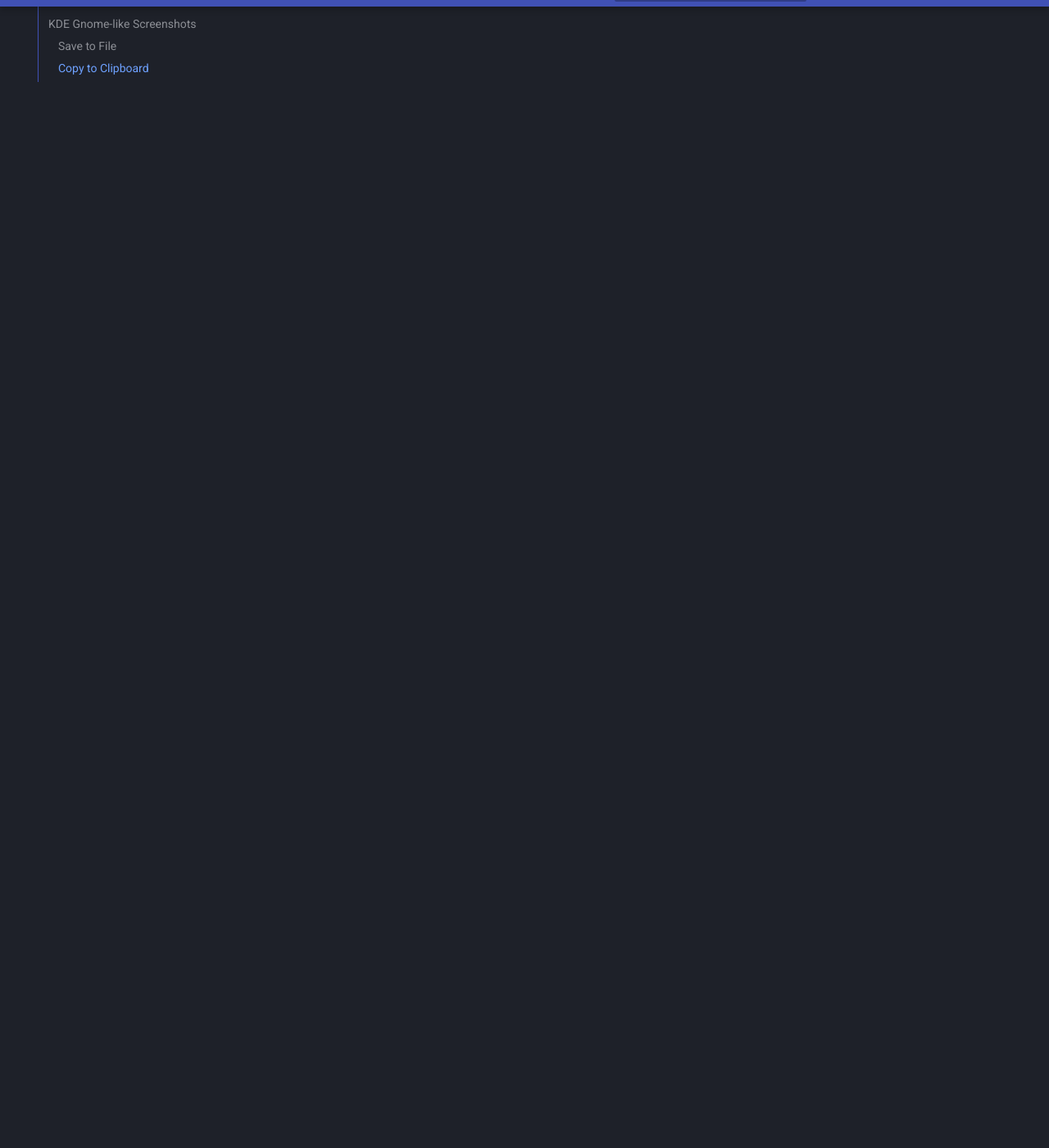
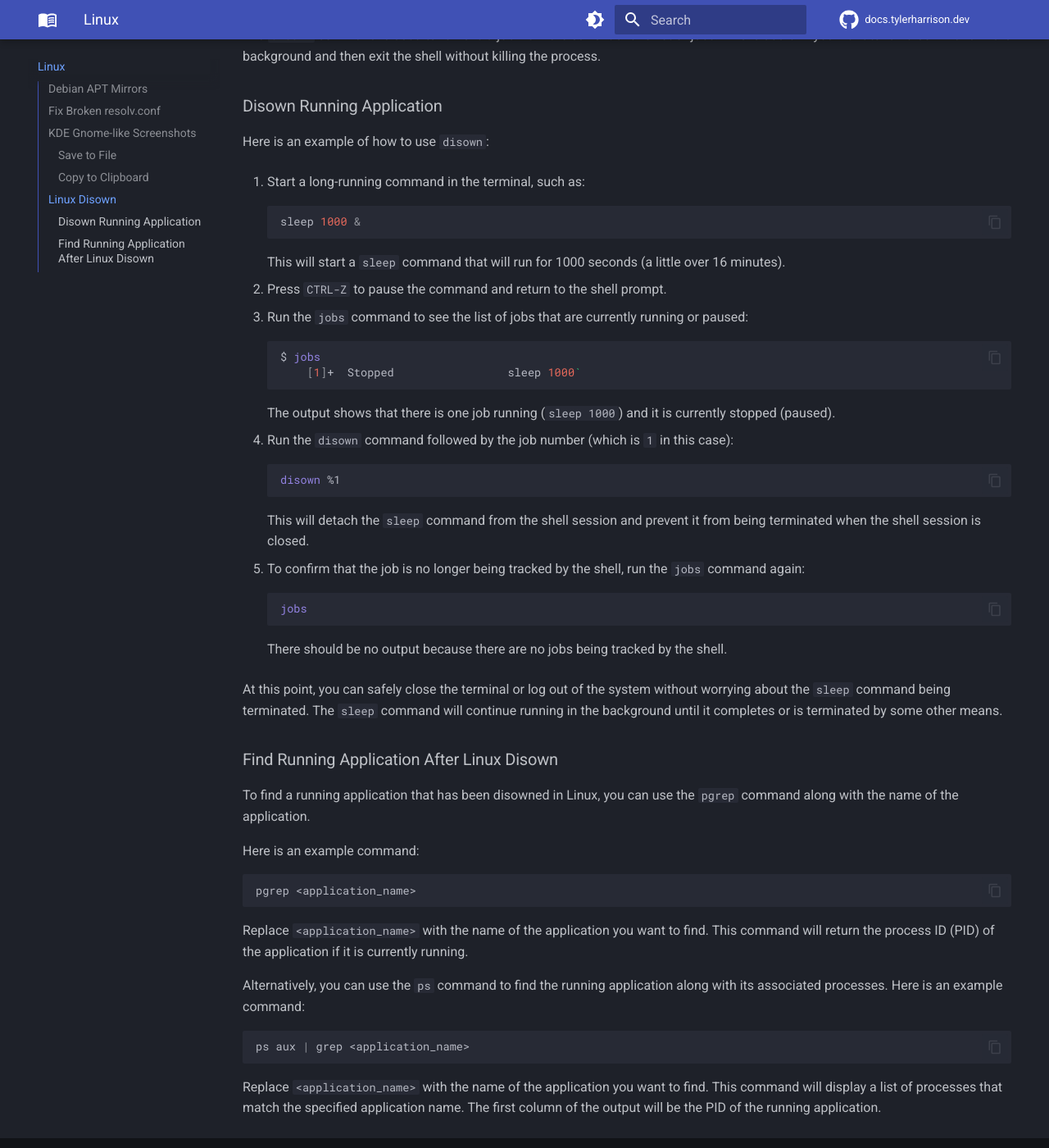
Before and after one commit to williamhatcher/docs.tylerharrison.dev, an MkDocs documentation site: the page built from docs/linux.md, in a window 1280 px wide and 1400 px high, scrolled down 1404 px. Shown: the whole window at 82% size. Built offline with MkDocs 1.6.1 and Material for MkDocs 9.7.7, drawn with Linux system fonts in a browser that asks for light colours; comment, search, counter and statistics services are not loaded; before the commit the page ends 1412 px from its top, so only the background shows below that.

Commit message:
Add Linux disown info
Signed-off-by: Tyler Harrison <tyleraharrison@gmail.com>

````diff
--- a/docs/linux.md
+++ b/docs/linux.md
@@ -41,3 +41,68 @@ You can also use the following commands:
 - `flameshot gui -c` for `Take Screenshot (Copy to Clipboard)`
 - `flameshot full -c` for `Take Screenshot (Full Screen) (Copy to Clipboard)`
 - `flameshot screen -c` for `Take Screenshot (Current Screen) (Copy to Clipboard)`
+
+## Linux Disown
+
+The `disown` command is used to remove a job from the current shell's list of jobs. This is useful if you want to run a command in the background and then exit the shell without killing the process.
+
+### Disown Running Application
+
+Here is an example of how to use `disown`:
+
+1. Start a long-running command in the terminal, such as:
+
+    ```bash
+    sleep 1000 &
+    ```
+
+    This will start a `sleep` command that will run for 1000 seconds (a little over 16 minutes).
+
+2. Press `CTRL-Z` to pause the command and return to the shell prompt.
+
+3. Run the `jobs` command to see the list of jobs that are currently running or paused:
+
+    ```bash
+    $ jobs
+        [1]+  Stopped                 sleep 1000`
+    ```
+
+    The output shows that there is one job running (`sleep 1000`) and it is currently stopped (paused).
+
+4. Run the `disown` command followed by the job number (which is `1` in this case):
+
+    ```bash
+    disown %1
+    ```
+
+    This will detach the `sleep` command from the shell session and prevent it from being terminated when the shell session is closed.
+
+5. To confirm that the job is no longer being tracked by the shell, run the `jobs` command again:
+
+    ```bash
+    jobs
+    ```
+
+    There should be no output because there are no jobs being tracked by the shell.
+
+At this point, you can safely close the terminal or log out of the system without worrying about the `sleep` command being terminated. The `sleep` command will continue running in the background until it completes or is terminated by some other means.
+
+### Find Running Application After Linux Disown
+
+To find a running application that has been disowned in Linux, you can use the `pgrep` command along with the name of the application.
+
+Here is an example command:
+
+```bash
+pgrep <application_name>
+```
+
+Replace `<application_name>` with the name of the application you want to find. This command will return the process ID (PID) of the application if it is currently running.
+
+Alternatively, you can use the `ps` command to find the running application along with its associated processes. Here is an example command:
+
+```bash
+ps aux | grep <application_name>
+```
+
+Replace `<application_name>` with the name of the application you want to find. This command will display a list of processes that match the specified application name. The first column of the output will be the PID of the running application.
````
